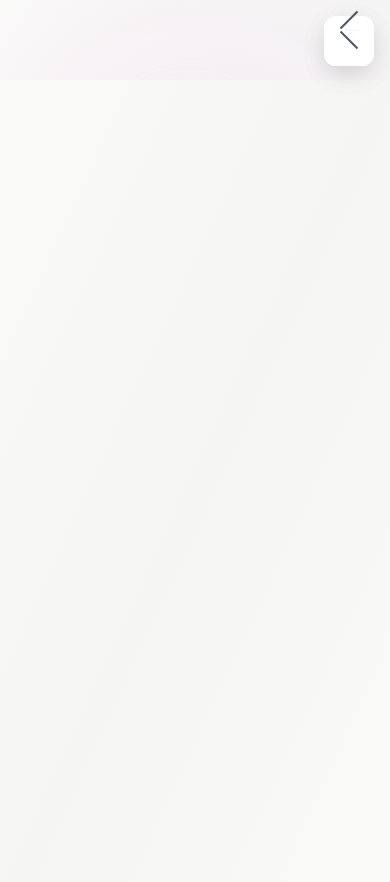
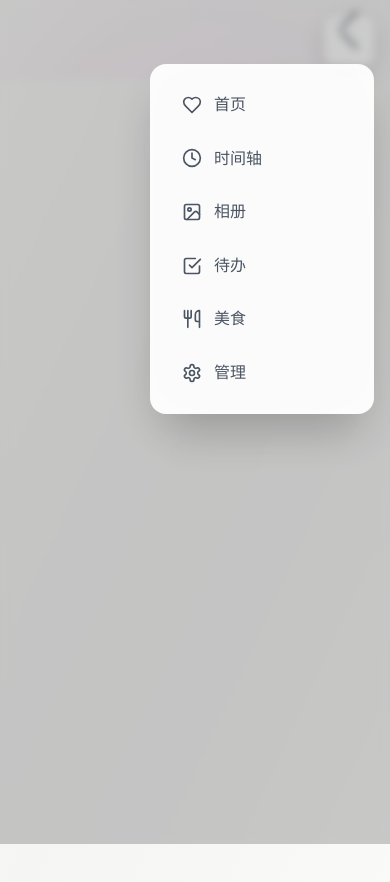
Before and after one commit to Misaka450/baoandkai, a React (Vite) app: page /error-demo in a window 390 px wide. Both pictures are taken after a click on the button 349 px from the left and 41 px from the top of the page. Shown: the top 882 px of the page. Built offline with nearby package versions, Linux system fonts and the light colour scheme.

Commit message:
fix: 提高手机端导航菜单的 z-index 以防止遮挡

```diff
--- a/src/components/Navigation.tsx
+++ b/src/components/Navigation.tsx
@@ -70,7 +70,7 @@ export default function Navigation() {
       top: '1rem',
       left: '50%',
       transform: 'translateX(-50%)',
-      zIndex: 50,
+      zIndex: 100,
       transition: 'all 0.6s cubic-bezier(0.4, 0, 0.2, 1)',
       backgroundColor: 'rgba(255, 255, 255, 0.9)',
       backdropFilter: 'blur(16px)',
@@ -106,7 +106,7 @@ export default function Navigation() {
       top: '1rem',
       right: '1rem',
       transform: 'translateY(0)',
-      zIndex: 50,
+      zIndex: 100,
       transition: 'all 0.6s cubic-bezier(0.4, 0, 0.2, 1)',
       backgroundColor: 'rgba(255, 255, 255, 0.9)',
       backdropFilter: 'blur(16px)',
@@ -149,7 +149,7 @@ export default function Navigation() {
 
       {/* 移动端菜单 - 带淡入淡出动画 */}
       <div
-        className={`fixed inset-0 bg-black/20 backdrop-blur-sm transition-all duration-500 ${isMobileMenuOpen ? 'opacity-100' : 'opacity-0 pointer-events-none'}`}
+        className={`fixed inset-0 z-[100] bg-black/20 backdrop-blur-sm transition-all duration-500 ${isMobileMenuOpen ? 'opacity-100' : 'opacity-0 pointer-events-none'}`}
         onClick={() => setIsMobileMenuOpen(false)}
       >
         <div
```
